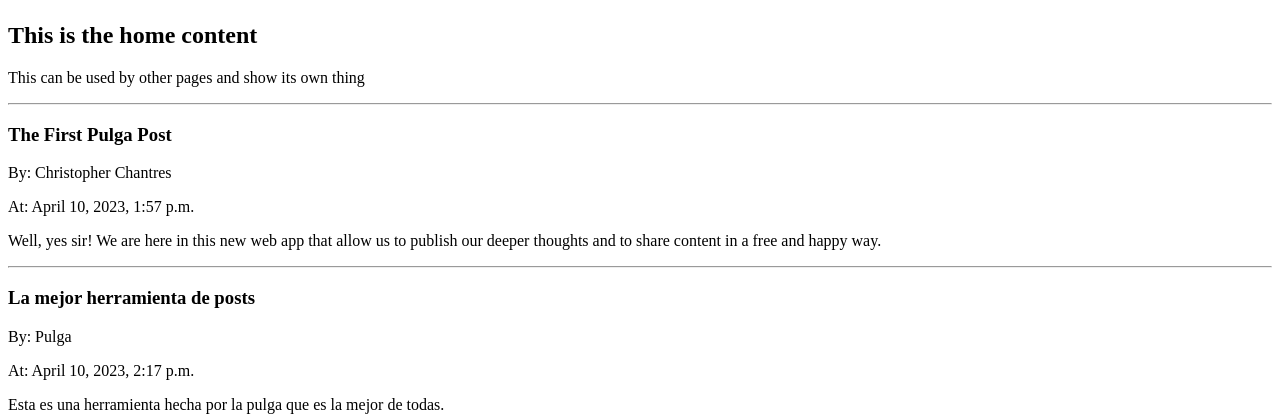
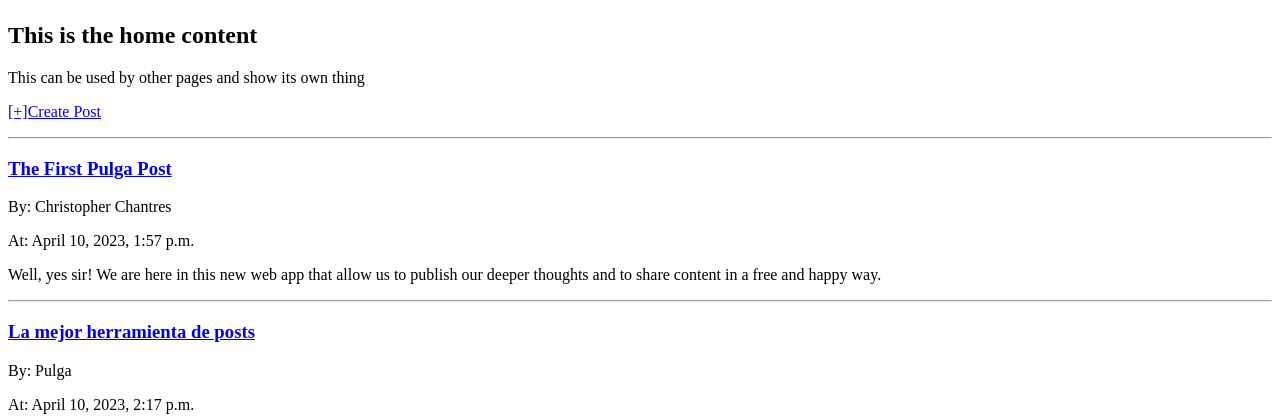
Before and after one commit to ChristopherChantres/django-pulga-blog, a Django app: page / in a window 1280 px wide. Shown: the part 58-478 px from the top of the page. Run offline with Django 4.2, Linux system fonts and the light colour scheme; data comes from the database, SQL or seed files in the repository.

Commit message:
Posts links in the home page work properly

```diff
--- a/polls/urls.py
+++ b/polls/urls.py
@@ -4,5 +4,6 @@ from . import views
 urlpatterns = [
   path('', views.home, name='home'),
   path('create', views.create, name='create'),
-  path('edit', views.edit, name='edit')
+  path('edit', views.edit, name='edit'),
+  path('post/<int:post_id>', views.post_detail, name='post_detail'),
 ]
--- a/polls/views.py
+++ b/polls/views.py
@@ -1,4 +1,4 @@
-from django.shortcuts import render, redirect
+from django.shortcuts import render, redirect, get_object_or_404
 from django.contrib import messages
 from django.utils import timezone
 from .models import Post
@@ -28,3 +28,8 @@ def create(request):
 
 def edit(request):
   return render(request, 'edit.html')
+
+
+def post_detail(request, post_id):
+  post = get_object_or_404(Post, pk=post_id)
+  return render(request, 'post_detail.html', {'post': post})
--- a/templates/home.html
+++ b/templates/home.html
@@ -6,10 +6,11 @@
   <main>
     <h2>This is the home content</h2>
     <p>This can be used by other pages and show its own thing</p>
+    <p><a href="create">[+]Create Post</a></p>
     {% for post in posts %}
       <hr>
       <div class="post">
-          <h3>{{ post.title }}</h3>
+          <h3><a href="{% url 'post_detail' post_id=post.id %}">{{ post.title }}</a></h3>
           <p>By: {{ post.author }}</p>
           <p>At: {{ post.created_at }}</p>
           <p>{{ post.content }}</p>
```
Also changed, not shown: templates/post_detail.html (added, +11 -0 lines).
